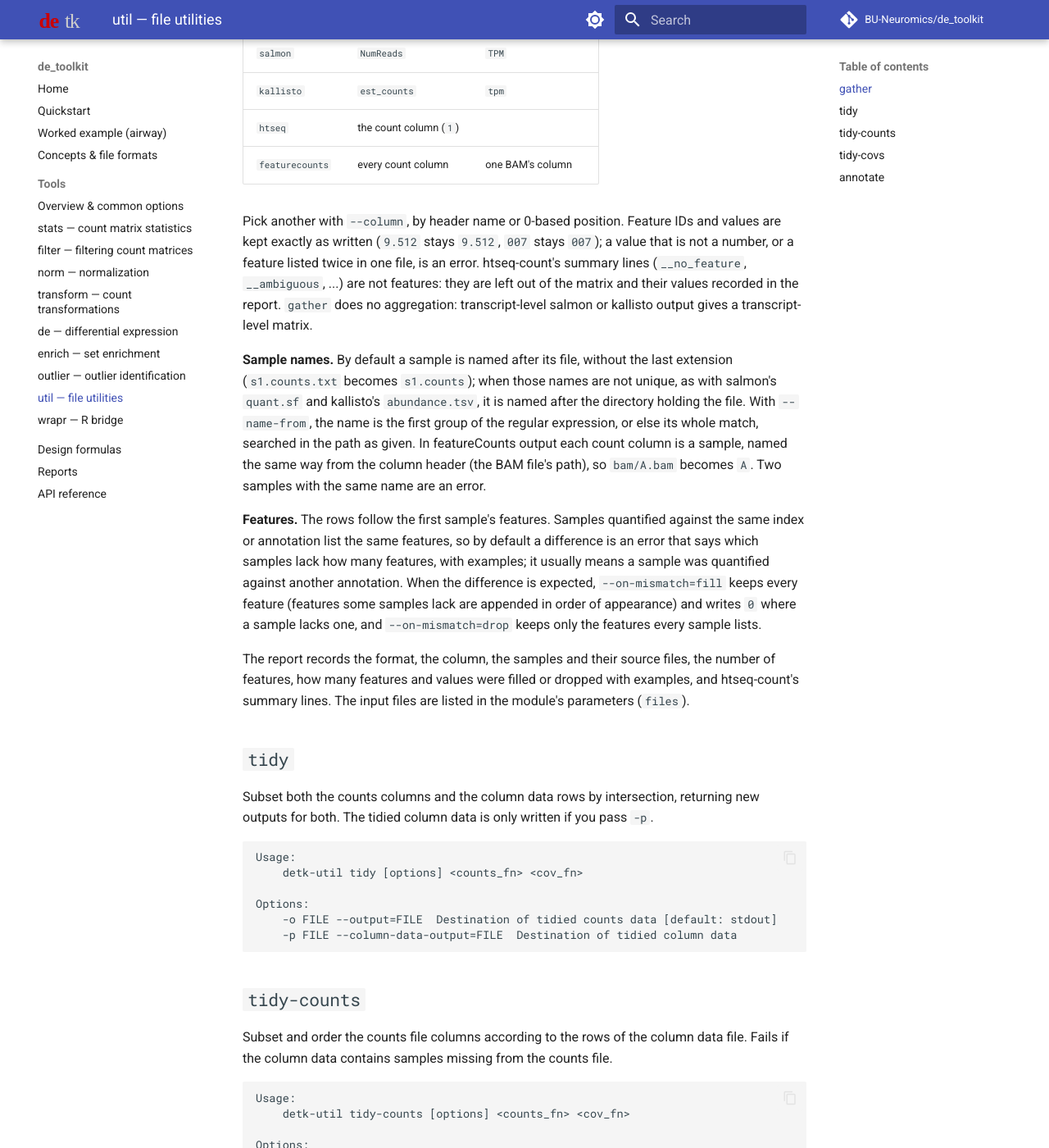
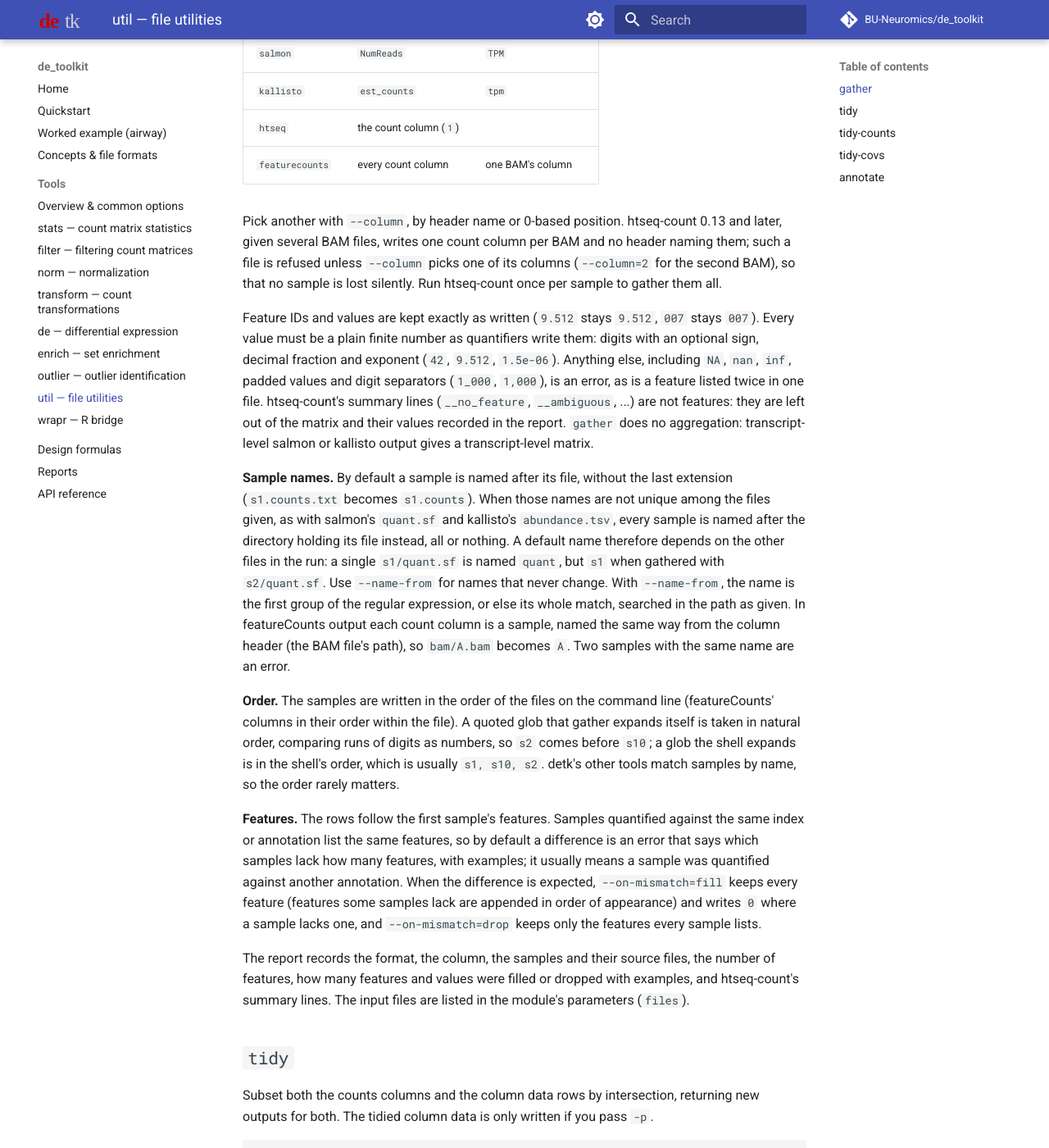
Before and after one commit to BU-Neuromics/de_toolkit, an MkDocs documentation site: the page built from docs/tools/util.md, in a window 1280 px wide and 1400 px high, scrolled down 1123 px. Shown: the whole window at 82% size. Built offline with MkDocs 1.6.1 and Material for MkDocs 9.7.7, drawn with Linux system fonts in a browser that asks for light colours; comment, search, counter and statistics services are not loaded.

Commit message:
#25: gather refuses multi-column htseq files and non-plain numbers
Fixes the s2 review of #52:

- finding 1 (medium): an htseq-count file with several count columns
  (htseq-count 0.13+ run on several BAMs) is refused unless --column is
  given, instead of keeping the first column and silently losing the
  other samples.
- finding 2 (low): values must be plain finite decimal numbers (sign,
  digits, fraction, exponent); nan, inf, Infinity, 1_000, padded values
  and non-ASCII digits are refused. htseq detection uses ASCII digits.
- finding 3 (low): DETK-0012 and the docs now say the directory-name
  fallback is all or nothing per run, so a lone s1/quant.sf is "quant".
- finding 5 (info): quoted globs expand in natural order (s2 before
  s10); the docs describe the sample order.

DETK-0012 revised accordingly.

Cogit-Node: release/gather
Co-Authored-By: Claude Opus 5.5 <noreply@anthropic.com>
Claude-Session: https://claude.ai/code/session_012v2FbtiRZiUgvnaqeiMepn

```diff
--- a/docs/tools/util.md
+++ b/docs/tools/util.md
@@ -56,22 +56,40 @@ for `--format`.
 | `htseq`         | the count column (`1`)      |                      |
 | `featurecounts` | every count column          | one BAM's column     |
 
-Pick another with `--column`, by header name or 0-based position. Feature IDs
-and values are kept exactly as written (`9.512` stays `9.512`, `007` stays
-`007`); a value that is not a number, or a feature listed twice in one file,
-is an error. htseq-count's summary lines (`__no_feature`, `__ambiguous`, ...)
+Pick another with `--column`, by header name or 0-based position.
+htseq-count 0.13 and later, given several BAM files, writes one count column
+per BAM and no header naming them; such a file is refused unless `--column`
+picks one of its columns (`--column=2` for the second BAM), so that no sample
+is lost silently. Run htseq-count once per sample to gather them all.
+
+Feature IDs and values are kept exactly as written (`9.512` stays `9.512`,
+`007` stays `007`). Every value must be a plain finite number as quantifiers
+write them: digits with an optional sign, decimal fraction and exponent
+(`42`, `9.512`, `1.5e-06`). Anything else, including `NA`, `nan`, `inf`,
+padded values and digit separators (`1_000`, `1,000`), is an error, as is a
+feature listed twice in one file. htseq-count's summary lines (`__no_feature`, `__ambiguous`, ...)
 are not features: they are left out of the matrix and their values recorded
 in the report. `gather` does no aggregation: transcript-level salmon or
 kallisto output gives a transcript-level matrix.
 
 **Sample names.** By default a sample is named after its file, without the
-last extension (`s1.counts.txt` becomes `s1.counts`); when those names are not
-unique, as with salmon's `quant.sf` and kallisto's `abundance.tsv`, it is
-named after the directory holding the file. With `--name-from`, the name is
+last extension (`s1.counts.txt` becomes `s1.counts`). When those names are not
+unique among the files given, as with salmon's `quant.sf` and kallisto's
+`abundance.tsv`, every sample is named after the directory holding its file
+instead, all or nothing. A default name therefore depends on the other files
+in the run: a single `s1/quant.sf` is named `quant`, but `s1` when gathered
+with `s2/quant.sf`. Use `--name-from` for names that never change. With `--name-from`, the name is
 the first group of the regular expression, or else its whole match, searched
 in the path as given. In featureCounts output each count column is a sample,
 named the same way from the column header (the BAM file's path), so
 `bam/A.bam` becomes `A`. Two samples with the same name are an error.
+
+**Order.** The samples are written in the order of the files on the command
+line (featureCounts' columns in their order within the file). A quoted glob
+that gather expands itself is taken in natural order, comparing runs of
+digits as numbers, so `s2` comes before `s10`; a glob the shell expands is in
+the shell's order, which is usually `s1, s10, s2`. detk's other tools match
+samples by name, so the order rarely matters.
 
 **Features.** The rows follow the first sample's features. Samples quantified
 against the same index or annotation list the same features, so by default a
```
Also changed, not shown: .cogit/decisions/0012-gather-detects-formats-by-header-extracts-one-column-as.md (+31 -7 lines), .cogit/journal/20261109T195140Z-revise-detk-0012.md (added, +11 -0 lines), 2 other files.
